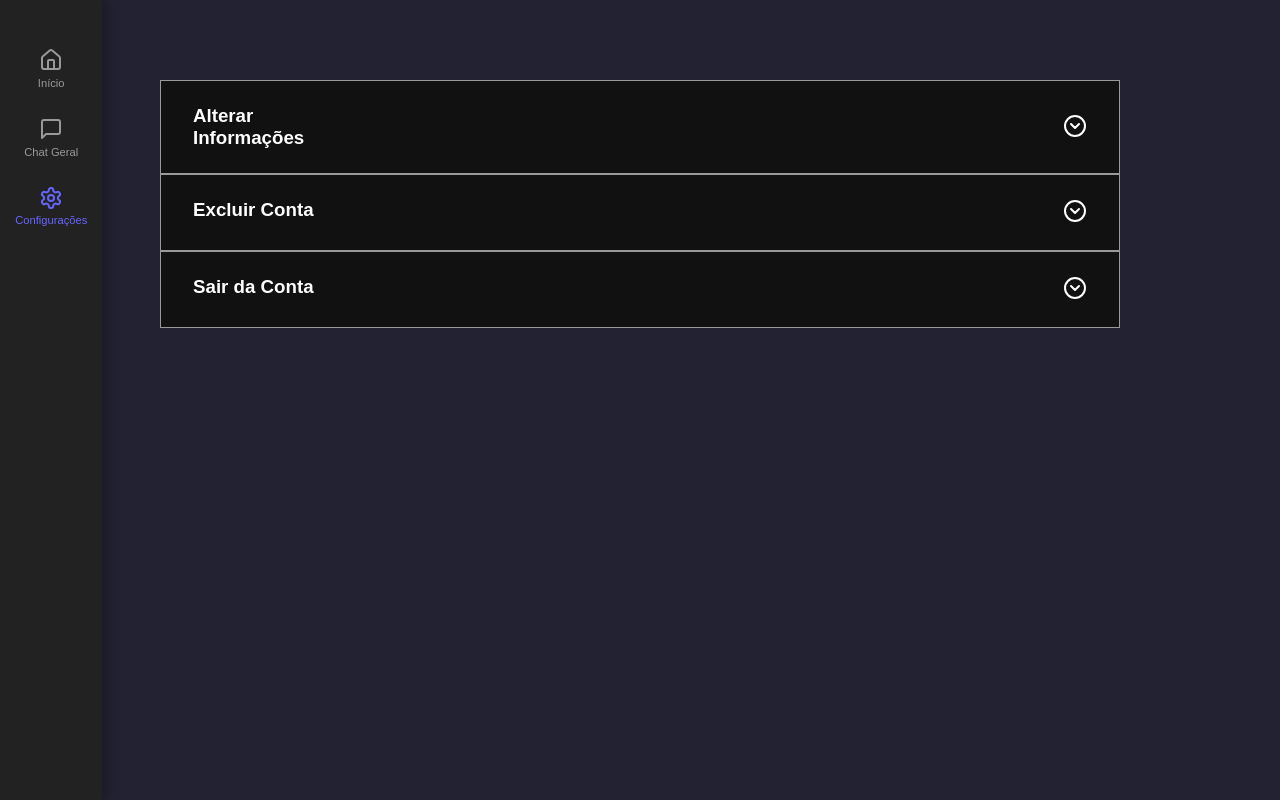
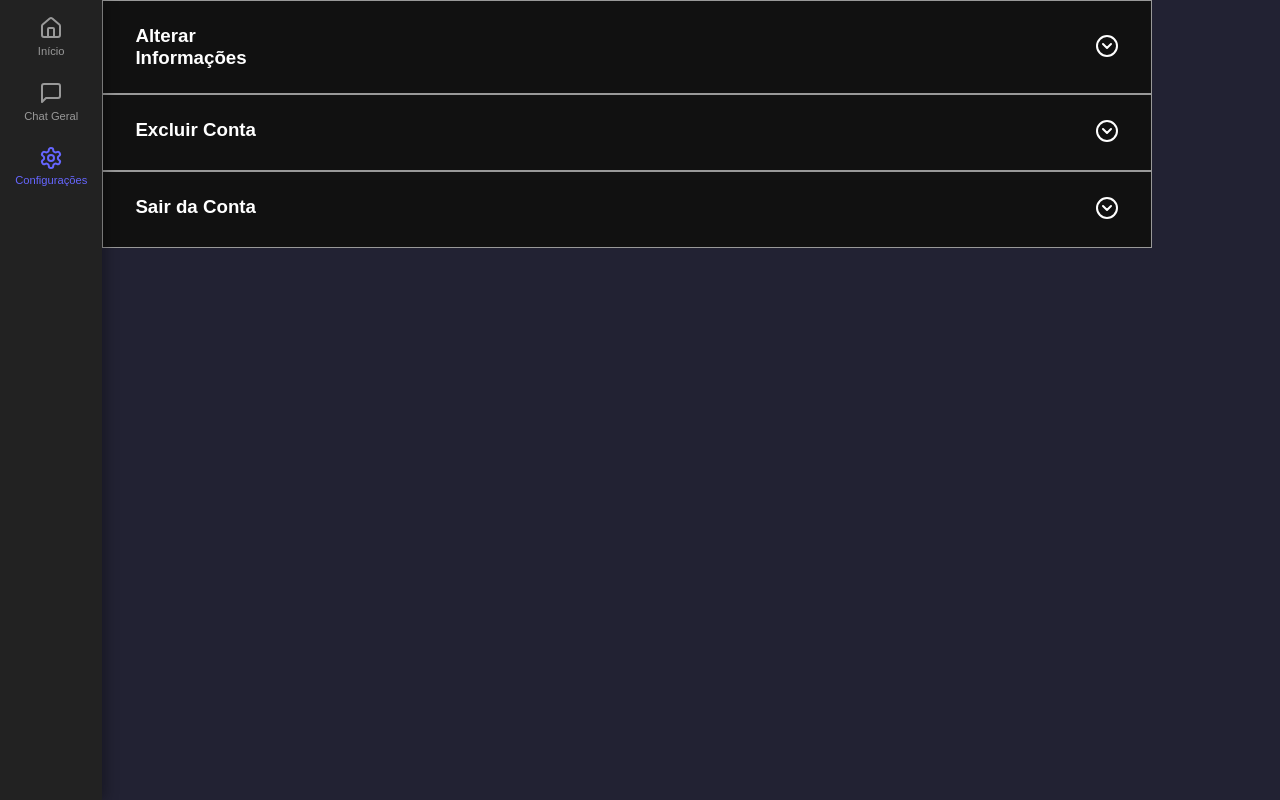
Before and after one commit to TheBestGekyume/MiniLiveChat, a React (Vite) app in the folder Front-End/: page /settings in a window 1280 px wide. Built offline with nearby package versions, Linux system fonts and the light colour scheme.

Commit message:
ajuste no alinhamento da navbar

```diff
--- a/Front-End/src/App.tsx
+++ b/Front-End/src/App.tsx
@@ -7,19 +7,24 @@ import SideBar from "./components/SideBar/SideBar";
 import Settings from "./pages/Settings/Settings";
 
 import "./styles/reset.scss";
+import "./styles/App.scss";
 
 function App() {
     return (
+        <section id="app">
             <AuthProvider>
                 <BrowserRouter>
                     <SideBar />
+                    <section id="content">
                         <Routes>
                             <Route path="/" element={<Login />} />
                             <Route path="/chat" element={<Chat />} />
                             <Route path="/settings" element={<Settings />} />
                         </Routes>
+                    </section>
                 </BrowserRouter>
             </AuthProvider>
+        </section>
     );
 }
 
--- a/Front-End/src/components/SideBar/SideBar.scss
+++ b/Front-End/src/components/SideBar/SideBar.scss
@@ -1,12 +1,9 @@
-@use '../../styles/variables.scss';
-
+@use "../../styles/variables.scss";
 
 #sidebar {
-    position: fixed;
-    left: 0;
-    top: 0;
+    display: flex;
     width: 8vw;
-    height: 100%;
+    height: 100vh;
     background-color: variables.$gray_bg;
     padding: 1rem 0;
     box-shadow: 4px 0 12px #0000004d;
@@ -15,30 +12,16 @@
     nav {
         display: flex;
         flex-direction: column;
+        justify-content: space-between;
         gap: 1.75rem;
-        margin-top: 2rem;
         width: 100%;
         height: 100%;
         align-items: center;
 
-        div {
+        .link_container {
             display: flex;
             flex-direction: column;
-            justify-content: center;
-            flex-grow: 1;
-            gap: 1rem;
-            transition: 300ms;
-
-            .user_icon {
-                margin: 0 auto;
-                color: variables.$blue_1;
-                scale: 2;
-            }
-
-            p {
-                text-align: center;
-            }
-        }
+            gap: 1.5rem;
 
             .nav_link {
                 display: flex;
@@ -64,4 +47,23 @@
                 }
             }
         }
+
+        .user_info {
+            display: flex;
+            flex-direction: column;
+            justify-content: center;
+            padding: 2rem;
+            gap: 1rem;
+
+            .user_icon {
+                margin: 0 auto;
+                color: variables.$blue_1;
+                scale: 2;
             }
+
+            p {
+                text-align: center;
+            }
+        }
+    }
+}
--- a/Front-End/src/components/SideBar/SideBar.tsx
+++ b/Front-End/src/components/SideBar/SideBar.tsx
@@ -11,9 +11,12 @@ const Sidebar: React.FC = () => {
     return (
         <aside id="sidebar">
             <nav>
+                <div className="link_container">
                     <NavLink
                         to="/home"
-                    className={({ isActive }) => isActive ? "nav_link active" : "nav_link"}
+                        className={({ isActive }) =>
+                            isActive ? "nav_link active" : "nav_link"
+                        }
                     >
                         <Home size={24} />
                         <span>Início</span>
@@ -21,7 +24,9 @@ const Sidebar: React.FC = () => {
 
                     <NavLink
                         to="/chat"
-                    className={({ isActive }) => isActive ? "nav_link active" : "nav_link"}
+                        className={({ isActive }) =>
+                            isActive ? "nav_link active" : "nav_link"
+                        }
                     >
                         <MessageSquare size={24} />
                         <span>Chat Geral</span>
@@ -29,14 +34,16 @@ const Sidebar: React.FC = () => {
 
                     <NavLink
                         to="/settings"
-                    className={({ isActive }) => isActive ? "nav_link active" : "nav_link"}
+                        className={({ isActive }) =>
+                            isActive ? "nav_link active" : "nav_link"
+                        }
                     >
                         <Settings size={24} />
                         <span>Configurações</span>
                     </NavLink>
-
+                </div>
                 {token && (
-                    <div className="user-info">
+                    <div className="user_info">
                         <CircleUserRound className="user_icon" />
                         <p>{username}</p>
                     </div>
--- a/Front-End/src/pages/Settings/Settings.scss
+++ b/Front-End/src/pages/Settings/Settings.scss
@@ -1,13 +1,13 @@
 @use "../../styles/variables.scss";
 
 #settings {
-    display: flex;
-    flex-direction: column;
-    align-items: center;
-    width: 100vw;
-    height: 100vh;
-    padding: 5rem;
-    padding-inline: 10rem;
+    // display: flex;
+    // flex-direction: column;
+    // align-items: center;
+    // width: 100vw;
+    // height: 100vh;
+    // padding: 5rem;
+    // padding-inline: 10rem;
 
     .option {
         display: flex;
--- a/Front-End/src/pages/Settings/Settings.tsx
+++ b/Front-End/src/pages/Settings/Settings.tsx
@@ -59,7 +59,7 @@ function Settings() {
                         height: { duration: 0.3, ease: "easeInOut" }
                       }}
 
-                    //   style={{ overflow: "hidden" }}
+                      style={{ height: 0 }}
                     >
 
                             <form onSubmit={handleSubmit}>
--- /dev/null
+++ b/Front-End/src/styles/App.scss
@@ -0,0 +1,6 @@
+#app {
+    display: flex;
+    #content {
+        width: 82vw;
+    }
+}
--- /dev/null
+++ b/Front-End/src/styles/reset - Copia.scss
@@ -0,0 +1,35 @@
+html,
+body {
+    height: 100%;
+    width: 100%;
+    font-family: Arial, Helvetica, sans-serif;
+    background-color: #223;
+    color: #fff;
+
+	* {
+		margin: 0;
+		padding: 0;
+		box-sizing: border-box;
+	}
+
+    a {
+        text-decoration: none;
+        color: inherit;
+    }
+
+    ul,
+    ol {
+        list-style: none;
+    }
+
+    button {
+        cursor: pointer;
+        border: none;
+        background: none;
+    }
+
+    img {
+        max-width: 100%;
+        display: block;
+    }
+}
```
Also changed, not shown: Front-End/src/styles/App.css (deleted). Lines whose indentation alone changed are shown as unchanged.
